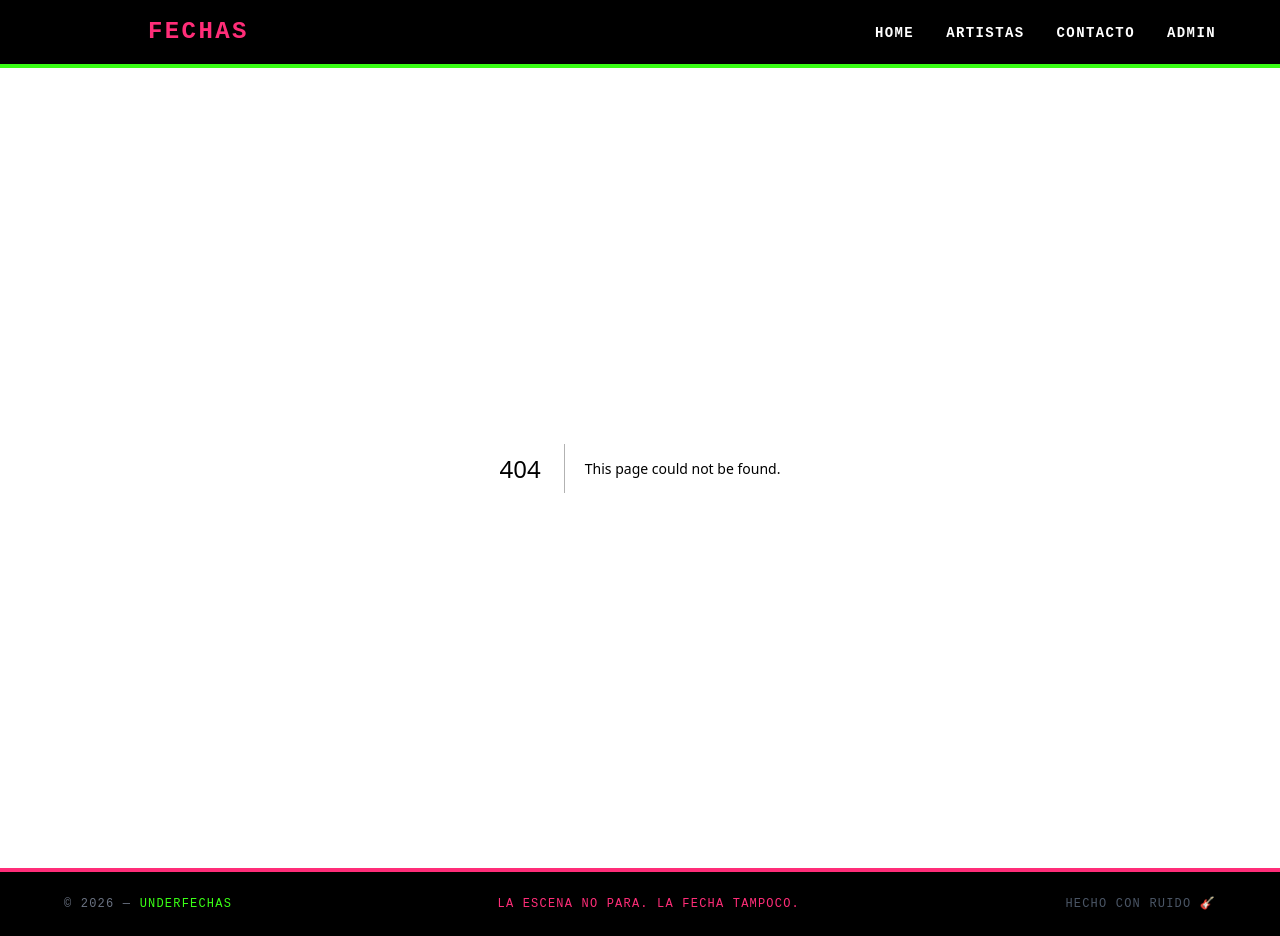
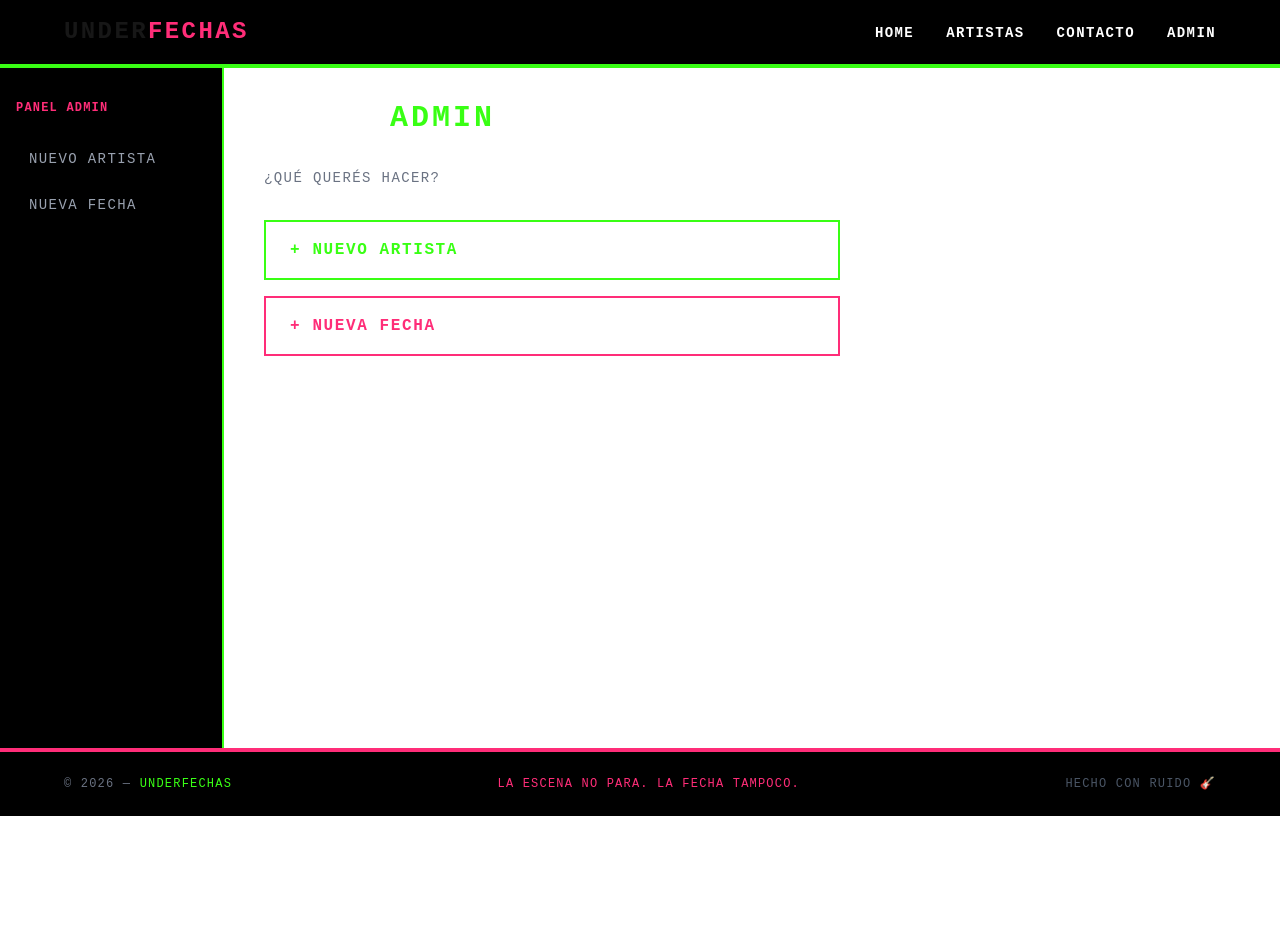
Before and after one commit to ValenBelone7/artists-under-next.js, a Next.js app: page /admin in a window 1280 px wide. Before the commit this address had no page. After the commit the page ends 816 px from the top, so only its background shows below. Built offline with nearby package versions, Linux system fonts and the light colour scheme.

Commit message:
Pagina admin/

```diff
--- /dev/null
+++ b/src/app/admin/page.js
@@ -0,0 +1,40 @@
+import Link from "next/link";
+
+export default function AdminPage() {
+  return (
+    <div className="flex flex-col gap-8 max-w-xl">
+
+      <h1
+        className="text-3xl font-black uppercase tracking-widest text-white"
+        style={{ fontFamily: "'Courier New', monospace" }}
+      >
+        Panel <span className="text-[#39FF14]">Admin</span>
+      </h1>
+
+      <p
+        className="text-gray-500 text-sm uppercase tracking-widest"
+        style={{ fontFamily: "'Courier New', monospace" }}
+      >
+        ¿Qué querés hacer?
+      </p>
+
+      <div className="flex flex-col gap-4">
+        <Link
+          href="/admin/nuevo-artista"
+          className="border-2 border-[#39FF14] text-[#39FF14] px-6 py-4 uppercase font-bold tracking-widest hover:bg-[#39FF14] hover:text-black transition-colors"
+          style={{ fontFamily: "'Courier New', monospace" }}
+        >
+          + Nuevo artista
+        </Link>
+        <Link
+          href="/admin/nueva-fecha"
+          className="border-2 border-[#FF2D78] text-[#FF2D78] px-6 py-4 uppercase font-bold tracking-widest hover:bg-[#FF2D78] hover:text-black transition-colors"
+          style={{ fontFamily: "'Courier New', monospace" }}
+        >
+          + Nueva fecha
+        </Link>
+      </div>
+
+    </div>
+  );
+}
```
